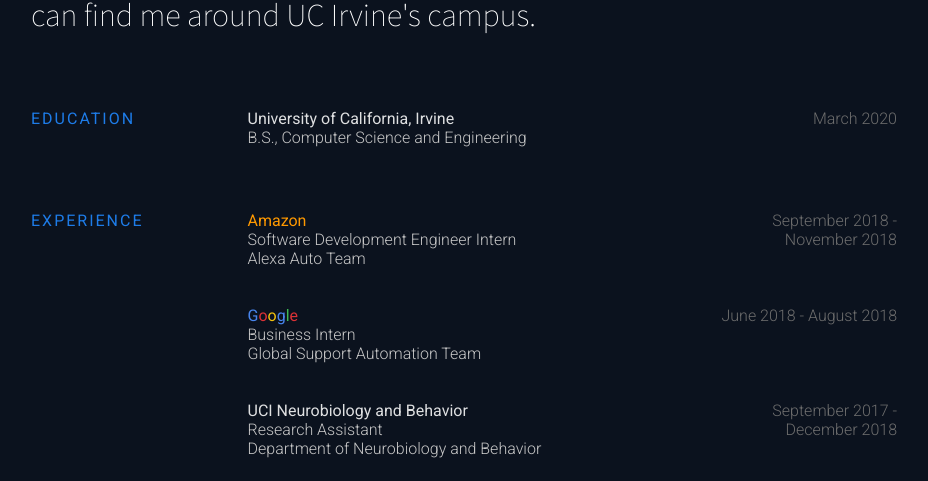
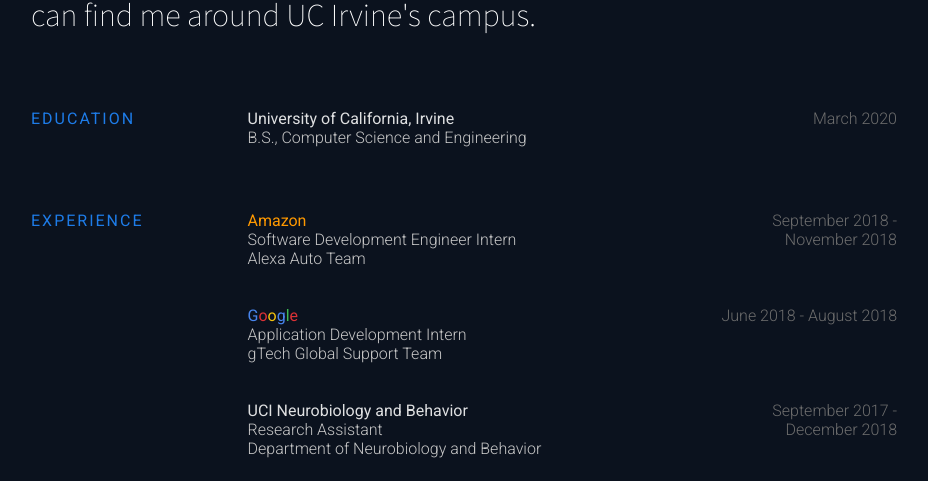
Before and after one commit to ndanny/ndanny.github.io, a plain HTML site: page index.html in a window 1280 px wide. Shown: the part 319-800 px from the top of the page, without its empty margins (176-1104 px from the left). Drawn offline with Linux system fonts and the light colour scheme.

Commit message:
Minor wording change.

```diff
--- a/index.html
+++ b/index.html
@@ -53,8 +53,8 @@
               <span class="org"><span style="color: #4885ed">G</span><span style="color: #db3236">o</span><span style="color: #f4c20d">o</span><span style="color: #4885ed">g</span><span style="color: #3cba54">l</span><span style="color: #db3236">e</span></span>
               <span class="date">June 2018 - August 2018</span>
               <span class="desc">
-                Business Intern<br>
-                Global Support Automation Team
+                Application Development Intern<br>
+                gTech Global Support Team
               </span>
               <br><br>
 
```
